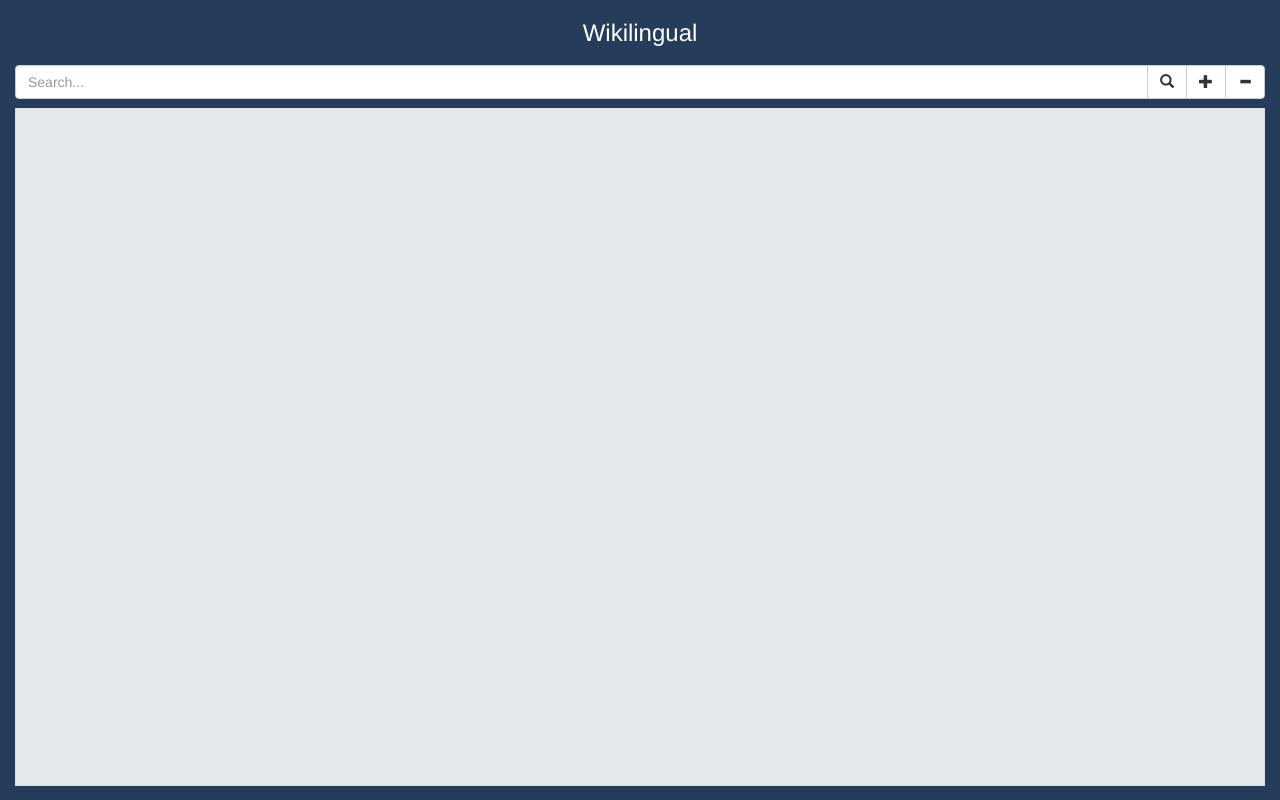
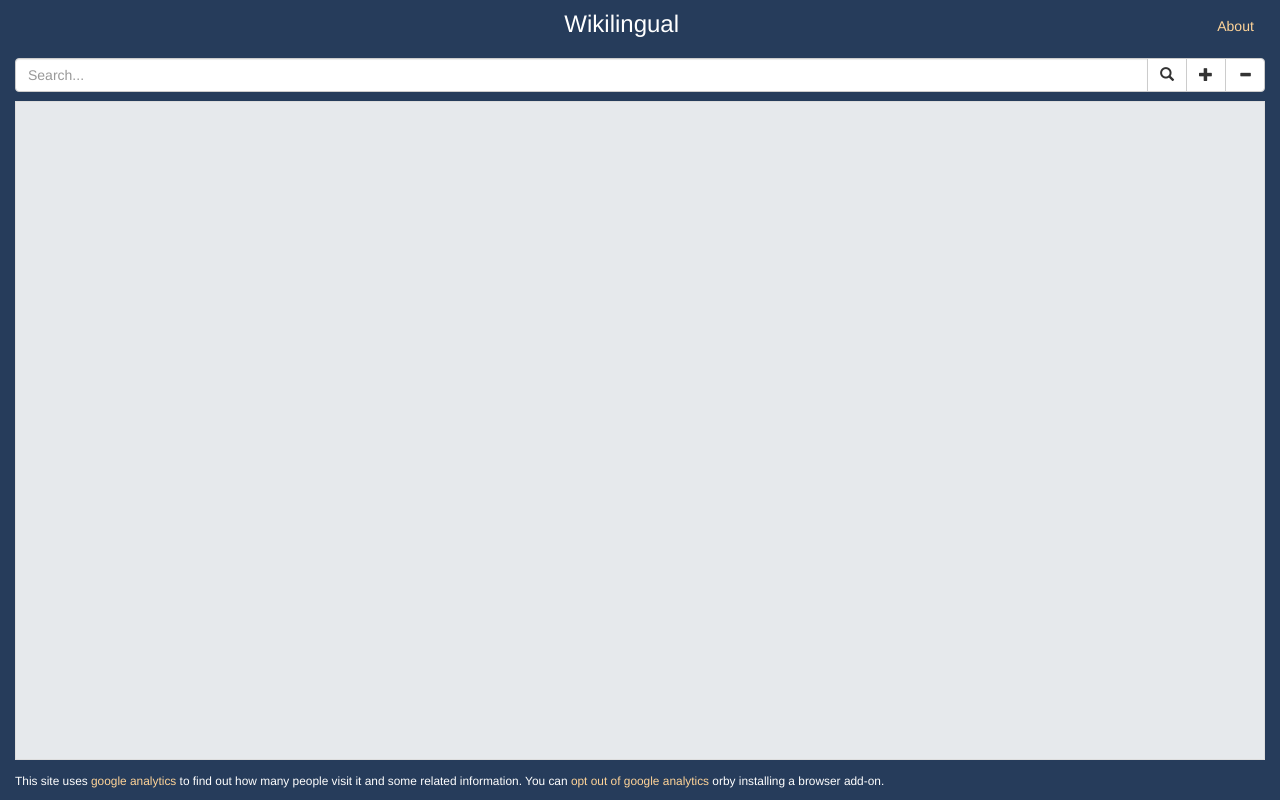
Before and after one commit to sonnywl/wikilingual, a plain HTML site: page index.html in a window 1280 px wide. Drawn offline with nearby package versions, Linux system fonts and the light colour scheme.

Commit message:
Styling and tracking changes

```diff
--- a/index.html
+++ b/index.html
@@ -5,18 +5,38 @@
     <meta charset="utf-8">
     <meta http-equiv="X-UA-Compatible" content="IE=edge">
     <meta name="viewport" content="width=device-width, initial-scale=1">
+    <meta name="title" content="Multilingual search for Wikipedia">
+    <meta name="description" content="multi-language search">
+    <meta name="keywords" content="lingual, search, wikipedia, edits, multi-language">
+    <meta name="author" content="Sonny Lin">
     <title>
         Wikilingual
     </title>
     <link href="https://maxcdn.bootstrapcdn.com/bootstrap/3.3.7/css/bootstrap.min.css" rel="stylesheet" integrity="sha384-BVYiiSIFeK1dGmJRAkycuHAHRg32OmUcww7on3RYdg4Va+PmSTsz/K68vbdEjh4u"
         crossorigin="anonymous">
     <link rel="stylesheet" href="css/style.css">
+    <script>
+        (function (i, s, o, g, r, a, m) {
+            i['GoogleAnalyticsObject'] = r; i[r] = i[r] || function () {
+                (i[r].q = i[r].q || []).push(arguments)
+            }, i[r].l = 1 * new Date(); a = s.createElement(o),
+                m = s.getElementsByTagName(o)[0]; a.async = 1; a.src = g; m.parentNode.insertBefore(a, m)
+        })(window, document, 'script', 'https://www.google-analytics.com/analytics.js', 'ga');
+        ga('create', 'UA-89624978-1', 'auto');
+        ga('send', 'pageview');
+
+    </script>
 </head>
 
 <body>
     <div class="container-fluid">
         <div id="search_container">
-            <h3 id="title">Wikilingual</h3>
+            <header>
+                <span>
+                    <a href="https://github.com/sonnywl/wikilingual/">About</a>
+                </span>
+                <h3 id="title">Wikilingual</h3>
+            </header>
             <div class="input-group">
                 <input id="input_search" class="form-control search" placeholder="Search..." type="text"></input>
                 <div id="input_search_group" class="input-group-btn">
@@ -37,7 +57,10 @@
         </div>
         <div id="content_container">
         </div>
-
+        <footer>
+            <p class="small">This site uses <a href="http://www.google.com/analytics/">google analytics</a> to find out how many people visit
+                it and some related information. You can <a href="https://tools.google.com/dlpage/gaoptout">opt out of google analytics</a>                orby installing a browser add-on.</p>
+        </footer>
         <script src="https://ajax.googleapis.com/ajax/libs/jquery/1.12.4/jquery.min.js"></script>
         <script src="https://maxcdn.bootstrapcdn.com/bootstrap/3.3.7/js/bootstrap.min.js" integrity="sha384-Tc5IQib027qvyjSMfHjOMaLkfuWVxZxUPnCJA7l2mCWNIpG9mGCD8wGNIcPD7Txa"
             crossorigin="anonymous"></script>
--- a/scss/style.scss
+++ b/scss/style.scss
@@ -8,6 +8,32 @@ html,body {
   margin:0;
   height:100%;
   background: $primary_color;
+}
+
+header {
+  margin: 0.8em;
+  h3{
+    margin:0;
+    padding: 0;
+  }
+  span {
+    display:block;
+    float: right;
+    font-weight: normal;
+    font-style: normal;
+    font-size: 1em;
+    margin: 5px auto;
+  }
+}
+p {
+  color:#fff;
+}
+
+a {
+  color:#ffd498;
+  &:hover {
+    color: #f8a024;
+  }
 }
 
 #title {
```
Also changed, not shown: css/style.css.
